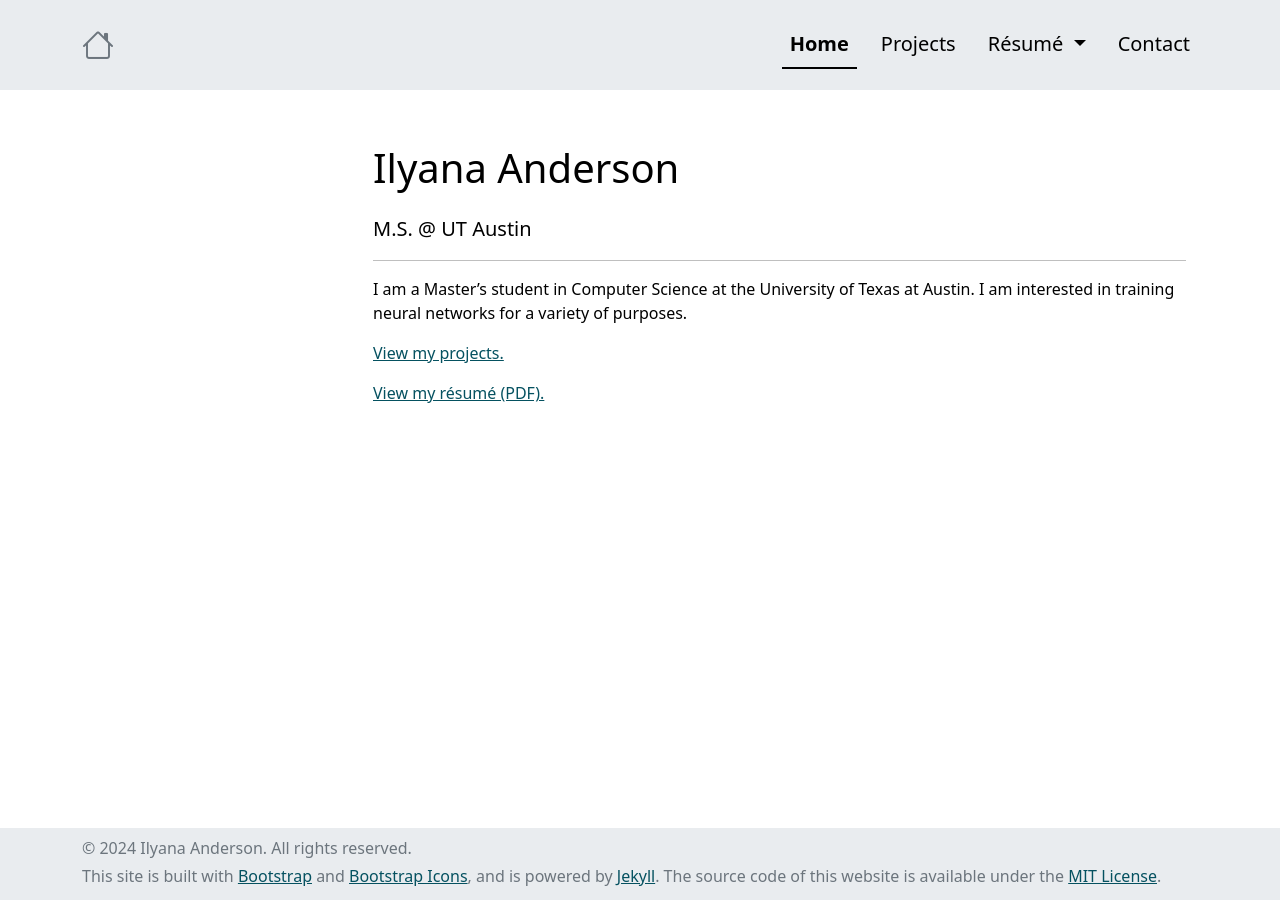
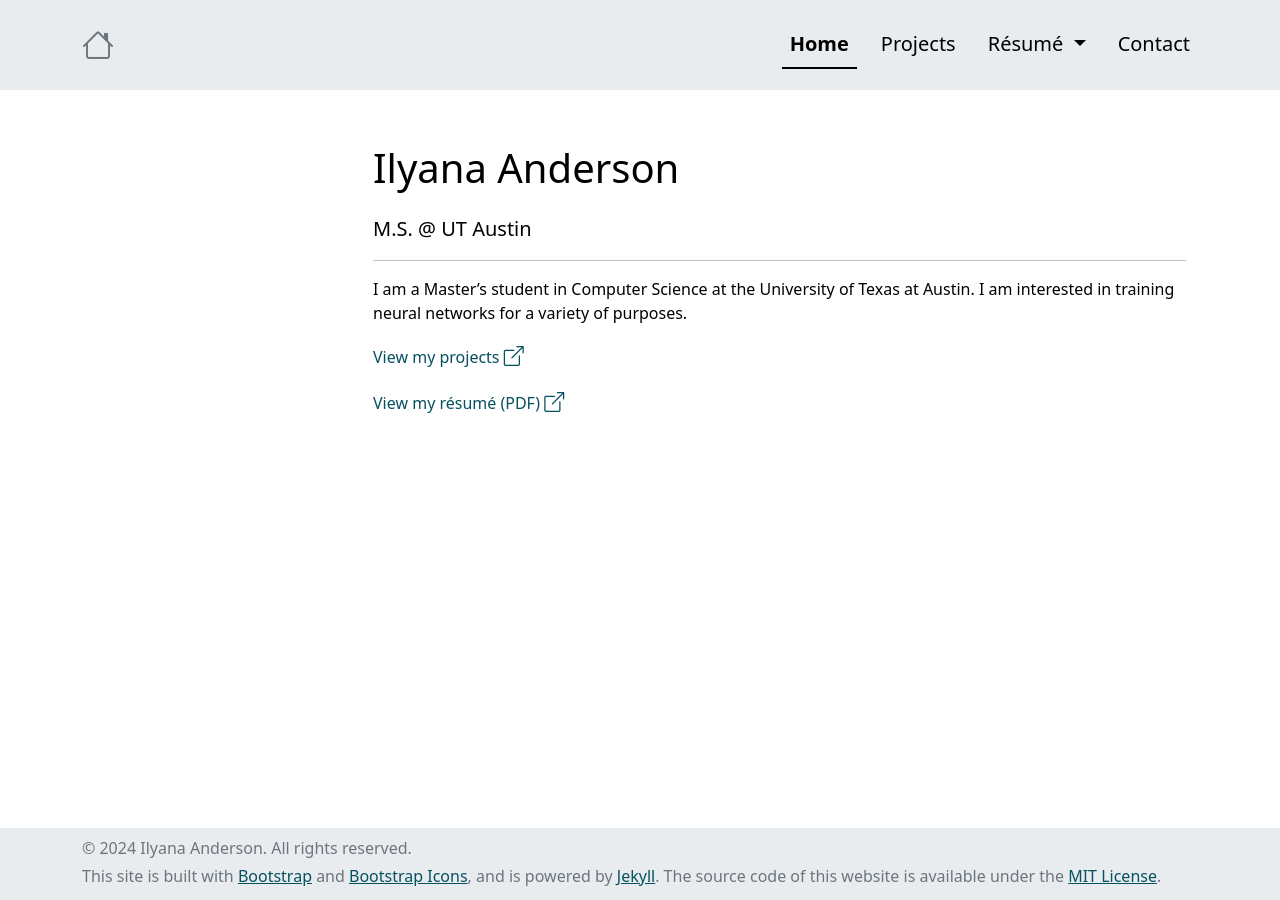
Before and after one commit to ilyanaanderson/ilyanaanderson.github.io, a Jekyll site: the page built from docs/index.html, in a window 1280 px wide. Built offline with Jekyll 4.4.1, drawn with Linux system fonts in a browser that asks for light colours.

Commit message:
changed appearance of links on Home and Projects pages

```diff
--- a/docs/index.html
+++ b/docs/index.html
@@ -12,8 +12,16 @@ title_id: home
             <hr>
             <p class="fs-6">I am a Master’s student in Computer Science at the University of Texas at Austin. I am
                 interested in training neural networks for a variety of purposes.</p>
-            <p><a class="fs-6 text-info-emphasis" href="/projects">View my projects.</a></p>
-            <p><a class="fs-6 text-info-emphasis" href="/resume.pdf">View my résumé (PDF).</a></p>
+            <p>
+                <a class="fs-6 text-info-emphasis text-decoration-none" href="/projects">
+                    View my projects <i class="bi bi-box-arrow-up-right fs-5"></i>
+                </a>
+            </p>
+            <p>
+                <a class="fs-6 text-info-emphasis text-decoration-none" href="/resume.pdf">
+                    View my résumé (PDF) <i class="bi bi-box-arrow-up-right fs-5"></i>
+                </a>
+            </p>
         </div>
     </div>
 </div>
```
Also changed, not shown: docs/projects.html (+4 -4 lines).
